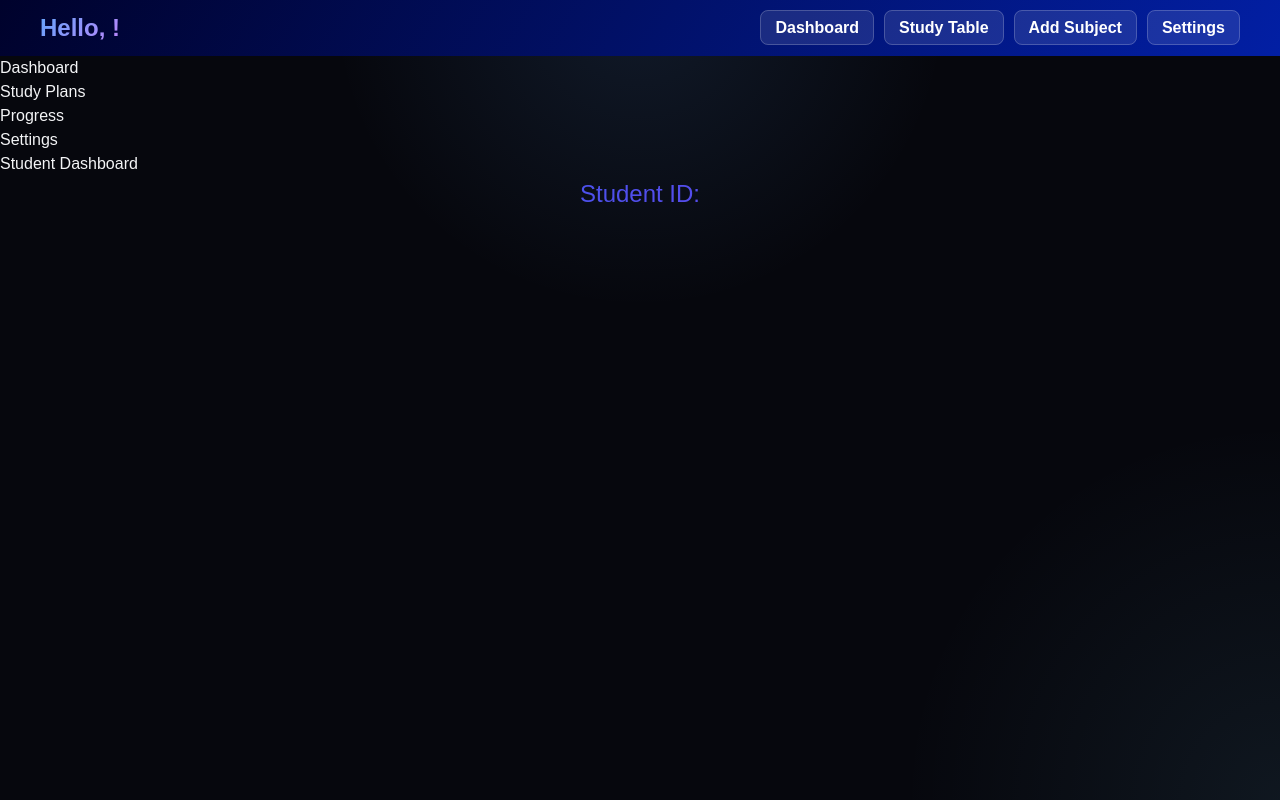
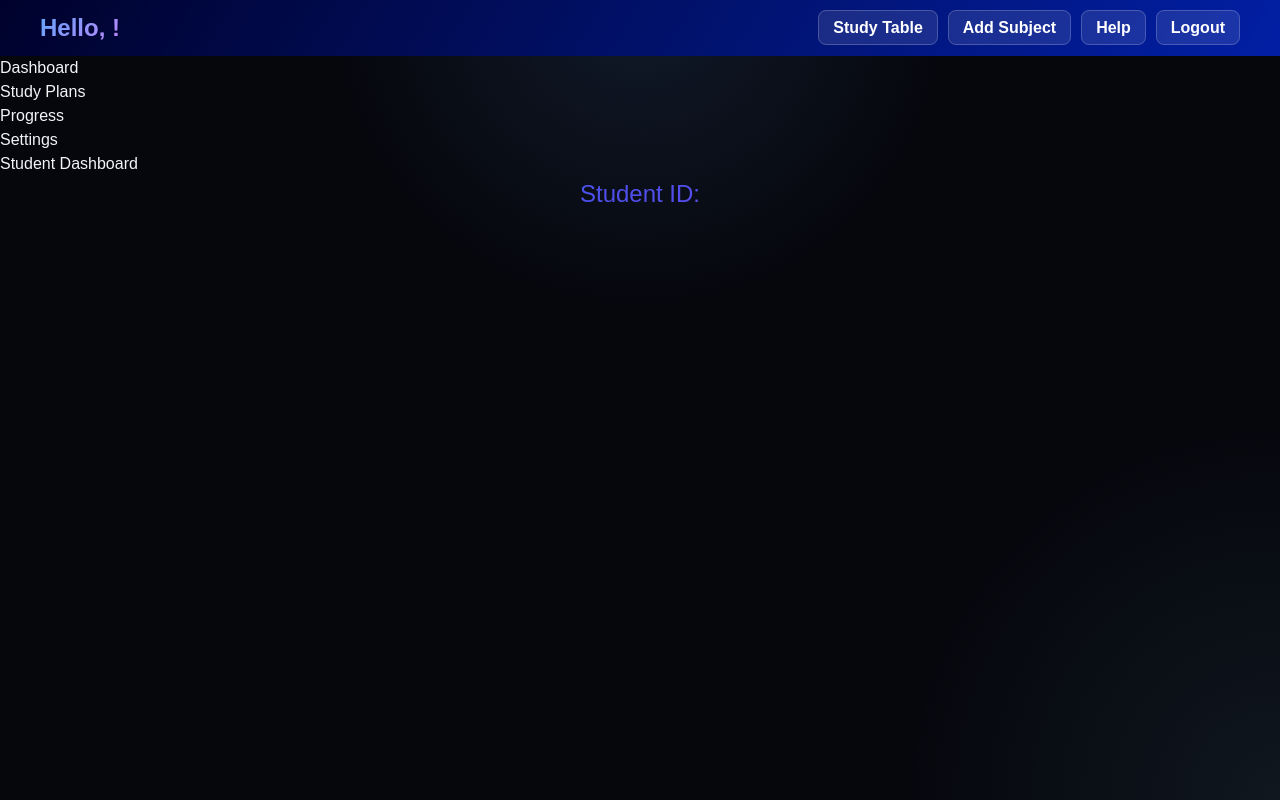
Before and after one commit to Ashmit-1/studyflow, a React (Vite) app in the folder FrontEnd/: page /student/add_subject in a window 1280 px wide. Built offline with nearby package versions, Linux system fonts and the light colour scheme.

Commit message:
refactor: update StudentNav links and adjust styles in login and register CSS files

```diff
--- a/FrontEnd/src/components/student_nav.jsx
+++ b/FrontEnd/src/components/student_nav.jsx
@@ -6,10 +6,10 @@ export default function StudentNav({ username = "Student" }) {
         <nav className={styles.navbar}>
             <h1 className={styles["navbar-title"]}>Hello, {username}!</h1>
             <ul className={styles["nav-list"]}>
-                <li><Link to="/student/dashboard">Dashboard</Link></li>
                 <li><Link to="/student/table">Study Table</Link></li>
                 <li><Link to="/student/add_subject">Add Subject</Link></li>
-                <li><Link to="/student/settings">Settings</Link></li>
+                <li><Link to="/student/help">Help</Link></li>
+                <li><Link to="/student/logout">Logout</Link></li>
             </ul>
         </nav>
     );
--- a/FrontEnd/src/styles/login.module.css
+++ b/FrontEnd/src/styles/login.module.css
@@ -86,7 +86,7 @@ p {
 }
 
 .login-btn:hover::before {
-    left: 145px;
+    left: 150px;
 }
 
 @keyframes shine {
--- a/FrontEnd/src/styles/register.module.css
+++ b/FrontEnd/src/styles/register.module.css
@@ -70,11 +70,11 @@
     background: linear-gradient(135deg, cyan, #8b5cf6, #3b82f6);
     -webkit-background-clip: text;
     -webkit-text-fill-color: transparent;
+}
 
-    /* Input wrapper */
-    .page-set {
-        position: relative;
-    }
+/* Input wrapper */
+.page-set {
+    position: relative;
 }
 
 /* Inputs */
```
